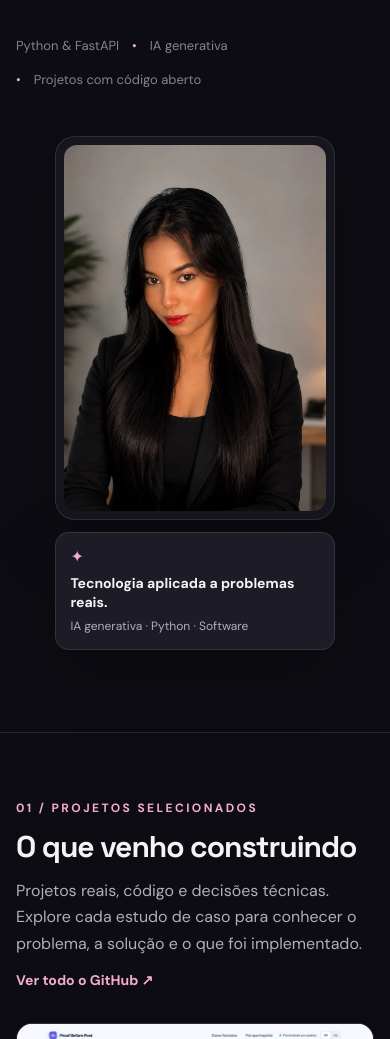
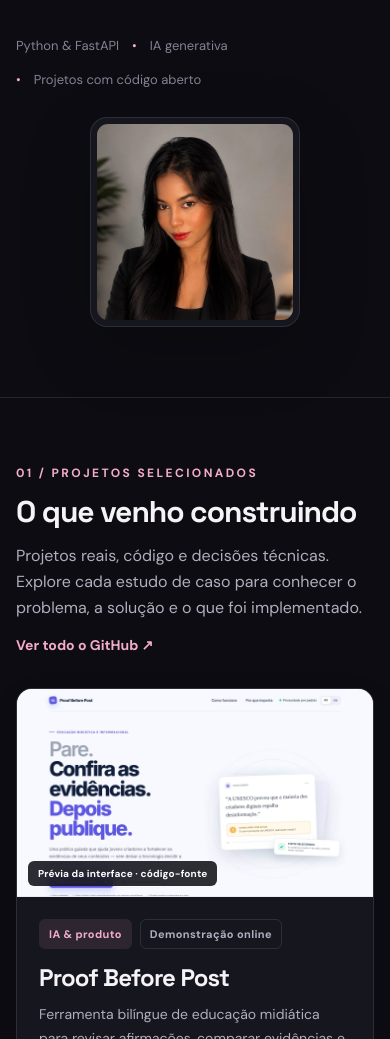
Before and after one commit to geovannasilva15/portfolio-geovanna-github, a plain HTML site: page index.html in a window 390 px wide. Shown: the part 568-1607 px from the top of the page. Drawn offline with Linux system fonts and the light colour scheme.

Commit message:
Ajusta foto do perfil para quadrado pequeno com foco no rosto

```diff
--- a/index.html
+++ b/index.html
@@ -309,8 +309,15 @@
     .formation-photo figcaption span{font:400 12px/1.5 "DM Sans",sans-serif;color:var(--muted)}
     @media(max-width:430px){.formation-photo{gap:12px}.formation-photo img{width:90px;height:90px;flex-basis:90px}.formation-photo figcaption strong{font-size:13px}}
 
-    /* Foto inteira, sem cortes e sem sobreposicao da legenda */
-    .hero .photo-wrap .photo-caption{position:static;max-width:none;width:100%;margin-top:12px;transform:none;left:auto;bottom:auto}
+    /* Retrato de perfil compacto: enquadramento quadrado, foco no rosto */
+    .hero .photo-wrap{width:min(100%,252px);justify-self:center;margin-bottom:0}
+    .hero .photo-frame{padding:6px;border-radius:17px}
+    .hero .photo-frame img{display:block;width:100%;height:auto;aspect-ratio:1/1;object-fit:cover;object-position:center 24%;border-radius:11px}
+    .hero .photo-wrap .photo-caption{display:none}
+    @media(max-width:700px){
+      .hero .photo-wrap{width:min(58vw,210px);margin-bottom:0}
+      .hero .hero-grid{gap:26px}
+    }
 </style>
 </head>
 <body>
```
